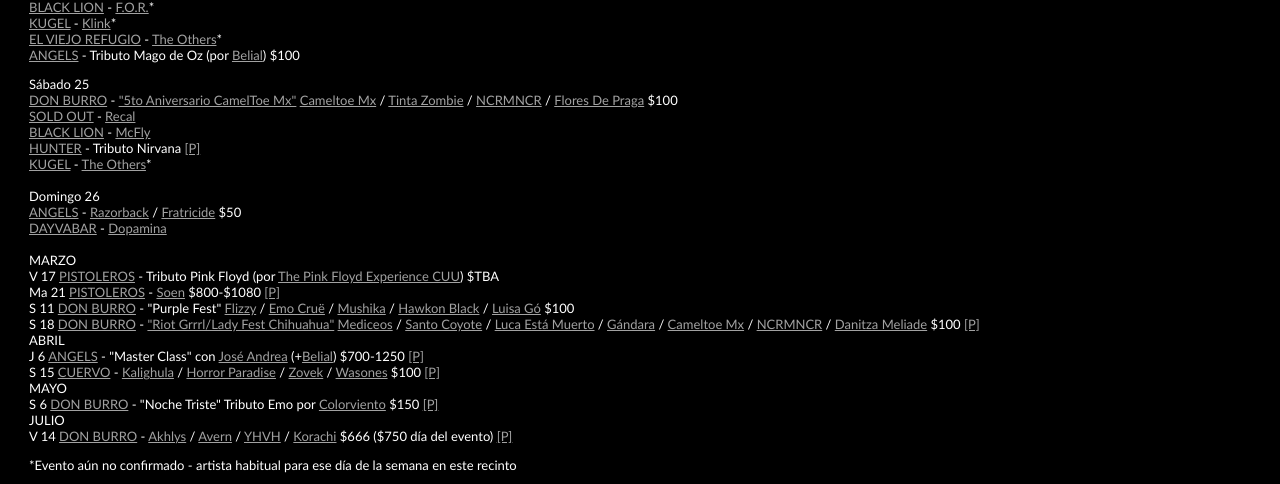
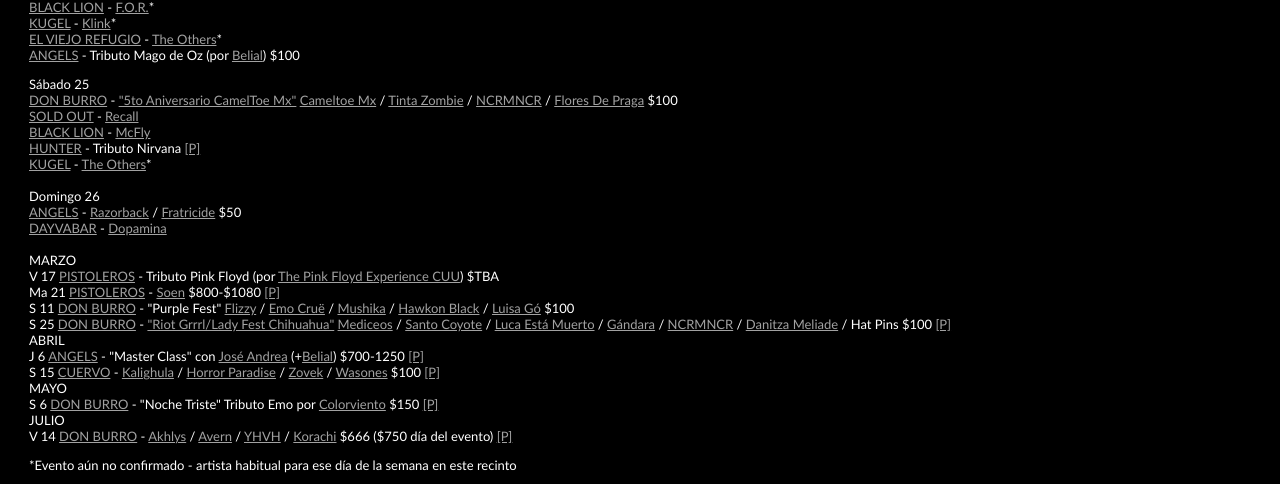
Before and after one commit to La-Lista-CUU/Toay, a plain HTML site: page index.html in a window 1280 px wide. Shown: the part 1808-2292 px from the top of the page. Drawn offline with Linux system fonts and the light colour scheme.

Commit message:
Add files via upload

```diff
--- a/index.html
+++ b/index.html
@@ -38,7 +38,7 @@ a:visited {
             <tr>
               <td>&nbsp;</td>
               <td style="text-align: center; font-size: x-small;">v alpha 0.2 - Última actualización:
-                <!-- #BeginDate format:Sp1a -->2/2/23 2:34 PM<!-- #EndDate -->
+                <!-- #BeginDate format:Sp1a -->2/2/23 4:56 PM<!-- #EndDate -->
                   <br>
               <span style="font-size: xx-small">alcaraciones / adiciones / correcciones <a href="mailto:eloy_e@live.com">eloy_e@live.com</a></span></td>
             </tr>
@@ -147,7 +147,7 @@ a:visited {
   <a href="https://www.facebook.com/angelsrockbar" target="new">ANGELS</a> - Tributo Mago de Oz (por <a href="https://www.facebook.com/belialtributo" target="new">Belial</a>) $100        </p>
         <p class="helvetica-type">Sábado 25<br>
           <a href="https://www.facebook.com/profile.php?id=100082341557384">DON BURRO</a> - <a href="https://www.facebook.com/events/571942041447197" target="new">"5to Aniversario CamelToe Mx"</a> <a href="https://www.facebook.com/cameltoemx" target="new">Cameltoe Mx</a> / <a href="https://www.facebook.com/tintazombie" target="new">Tinta Zombie</a> / <a href="https://www.facebook.com/profile.php?id=100063674943714" target="new">NCRMNCR</a> / <a href="https://www.instagram.com/floresdepraga.png" target="new">Flores De Praga</a> $100<br>
-          <a href="https://www.facebook.com/blacklionchih" target="new">SOLD OUT</a> - <a href="https://www.facebook.com/RecallCUU" target="new">Recal</a> <br>
+          <a href="https://www.facebook.com/blacklionchih" target="new">SOLD OUT</a> - <a href="https://www.facebook.com/RecallCUU" target="new">Recall</a> <br>
           <a href="https://www.facebook.com/blacklionchih" target="new">BLACK LION</a> - <a href="https://www.facebook.com/McFlyCuu" target="new">McFly</a><br>
           <a href="https://www.facebook.com/hunter.cuu.1" target="new">HUNTER</a> - Tributo Nirvana <a href="https://www.facebook.com/events/1249074989014780" target="new">[P]</a><br>
           <a href="https://www.facebook.com/profile.php?id=100057410111990" target="_blank">KUGEL</a> - <a href="https://www.facebook.com/profile.php?id=100078349389509" target="new">The Others</a>*<br>
@@ -160,7 +160,7 @@ a:visited {
           V 17 <a href="https://www.facebook.com/LICJGTM" target="_blank">PISTOLEROS</a> - Tributo Pink Floyd (por <a href="https://www.facebook.com/profile.php?id=100054235731960" target="new">The Pink Floyd Experience CUU</a>) $TBA<br>
           Ma 21 <a href="https://www.facebook.com/LICJGTM" target="_blank">PISTOLEROS</a> - <a href="https://soenmusic.com" target="new">Soen</a> $800-$1080 <a href="https://www.facebook.com/events/704799204447834/" target="new">[P]</a><br>
           S 11 <a href="https://www.facebook.com/profile.php?id=100082341557384" target="new">DON BURRO</a> - &quot;Purple Fest&quot; <a href="https://www.facebook.com/Flizzyoficial" target="new">Flizzy</a> / <a href="https://www.facebook.com/emocrue" target="new">Emo Cruë</a> / <a href="https://www.facebook.com/muShiKAoficial" target="new">Mushika</a> / <a href="https://linktr.ee/HawkonBlack" target="new">Hawkon Black</a> / <a href="https://www.facebook.com/luisagomusic" target="new">Luisa Gó</a> $100<br>
-          S 18 <a href="https://www.facebook.com/profile.php?id=100082341557384" target="new">DON BURRO</a> - <a href="https://www.facebook.com/events/690049402622101" target="new">"Riot Grrrl/Lady Fest Chihuahua"</a> <a href="https://www.facebook.com/mediceosband" target="new">Mediceos</a> / <a href="https://l.facebook.com/l.php?u=https%3A%2F%2Finstagram.com%2Fsantocoyoteband%3Figshid%3DNTdlMDg3MTY%253D%26fbclid%3DIwAR05Rlrn5Xy3QpHDvL937mn74yyvP209S4oSG32yIp-m-VIwbWbSrDganFY&h=AT1nz4aZSu7Jo_oVYa_LZcDjDMmw5LWUncr5YBedROl3fgYl2hFcfDeaISryv5JKFvKMAKfFenVb9-cui93YixFQnGyHiDYCUmjHfPXuOsy47iAAydF7xDf6UKajdKvj88Lk73VTBxNyoUlinA&__tn__=q&c[0]=AT3NcHeqAWMYsW1bugDTFLBeiixvEW9GjWMmQJyWI9S3h00jpH4Hu314rN8yXdnl_R_BsR96NLbdWbHBL1VWPLj2DfyUKDOIZGLO3PHPsjvUwpRPqZiNfSfXV1S-kb2BoLOgQH-0h2nll9fohxq8kDs6HiZlhttps://www.instagram.com/santocoyoteband" target="new">Santo Coyote</a> / <a href="https://www.facebook.com/profile.php?id=100076939560322" target="new">Luca Está Muerto</a> / <a href="https://www.facebook.com/GandaraMX" target="new">Gándara</a> / <a href="https://www.facebook.com/cameltoemx" target="new">Cameltoe Mx</a> / <a href="https://www.facebook.com/profile.php?id=100063674943714" target="new">NCRMNCR</a> / <a href="https://www.instagram.com/danitza_777" target="new">Danitza Meliade</a> $100 <a href="https://www.facebook.com/events/690049402622101" target="new">[P]</a><br>
+          S 25 <a href="https://www.facebook.com/profile.php?id=100082341557384" target="new">DON BURRO</a> - <a href="https://www.facebook.com/events/690049402622101" target="new">"Riot Grrrl/Lady Fest Chihuahua"</a> <a href="https://www.facebook.com/mediceosband" target="new">Mediceos</a> / <a href="https://l.facebook.com/l.php?u=https%3A%2F%2Finstagram.com%2Fsantocoyoteband%3Figshid%3DNTdlMDg3MTY%253D%26fbclid%3DIwAR05Rlrn5Xy3QpHDvL937mn74yyvP209S4oSG32yIp-m-VIwbWbSrDganFY&h=AT1nz4aZSu7Jo_oVYa_LZcDjDMmw5LWUncr5YBedROl3fgYl2hFcfDeaISryv5JKFvKMAKfFenVb9-cui93YixFQnGyHiDYCUmjHfPXuOsy47iAAydF7xDf6UKajdKvj88Lk73VTBxNyoUlinA&__tn__=q&c[0]=AT3NcHeqAWMYsW1bugDTFLBeiixvEW9GjWMmQJyWI9S3h00jpH4Hu314rN8yXdnl_R_BsR96NLbdWbHBL1VWPLj2DfyUKDOIZGLO3PHPsjvUwpRPqZiNfSfXV1S-kb2BoLOgQH-0h2nll9fohxq8kDs6HiZlhttps://www.instagram.com/santocoyoteband" target="new">Santo Coyote</a> / <a href="https://www.facebook.com/profile.php?id=100076939560322" target="new">Luca Está Muerto</a> / <a href="https://www.facebook.com/GandaraMX" target="new">Gándara</a> / <a href="https://www.facebook.com/profile.php?id=100063674943714" target="new">NCRMNCR</a> / <a href="https://www.instagram.com/danitza_777" target="new">Danitza Meliade</a> / Hat Pins $100 <a href="https://www.facebook.com/events/690049402622101" target="new">[P]</a><br>
           ABRIL<br>
           J 6 <a href="https://www.facebook.com/angelsrockbar" target="new">ANGELS</a> - &quot;Master Class&quot; con <a href="https://www.facebook.com/JoseAndreaUroborosoficial" target="new">José Andrea</a> (+<a href="https://www.facebook.com/belialtributo" target="new">Belial</a>) $700-1250 <a href="https://www.facebook.com/photo?fbid=725922352236337" target="new">[P]</a><br>
           S 15 <a href="https://www.facebook.com/OldSchoolChih" target="new">CUERVO</a> - <a href="https://www.facebook.com/kalighulaoficialmx" target="new">Kalighula</a> / <a href="https://www.facebook.com/HORRORPARADISEofficial" target="new">Horror Paradise</a> / <a href="https://www.facebook.com/zovekrock" target="new">Zovek</a> / <a href="https://www.facebook.com/wasones" target="new">Wasones</a> $100 <a href="https://www.facebook.com/photo/?fbid=722288746096440" target="new">[P]</a><br>
```
